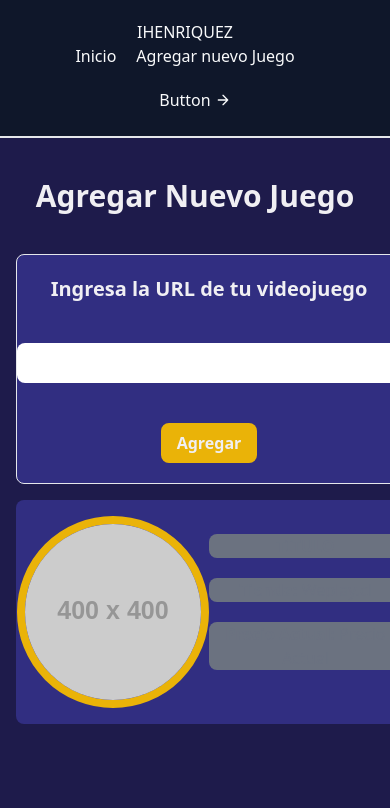
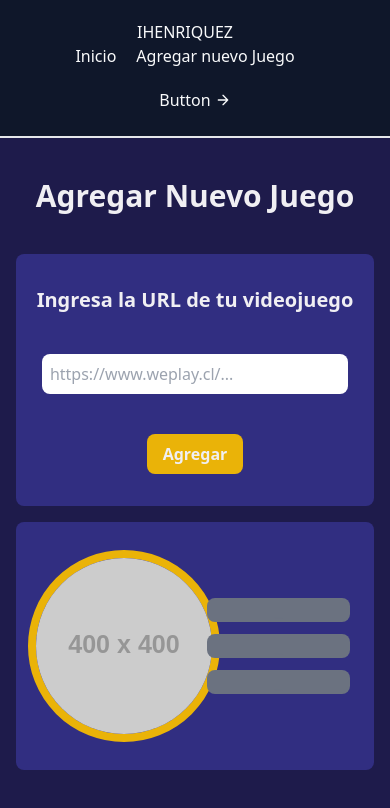
Before and after one commit to IvanHenriquez96/web_scraping, a Next.js app: page /agregarJuego in a window 390 px wide. Shown: the top 808 px of the page. Built offline with nearby package versions, Linux system fonts and the light colour scheme; what tailwindcss-animated would draw is missing.

Commit message:
arreglando dimensiones responsive

```diff
--- a/src/app/components/CardJuego.tsx
+++ b/src/app/components/CardJuego.tsx
@@ -15,9 +15,9 @@
 }) => {
   return (
     <>
-      <div className="p-2 md:w-1/3 text-white hover:scale-105 ease-in duration-100 ">
+      <div className="p-2 md:w-1/3  text-white hover:scale-105 ease-in duration-100 ">
         <Link href={`infoJuego/${id}`}>
-          <div className="grid  grid-cols-2 m-2 rounded-lg bg-indigo-900 shadow-lg">
+          <div className="grid grid-cols-2 m-2 rounded-lg bg-indigo-900 shadow-lg  ">
             <div className="rounded-full overflow-hidden w-36 h-36 flex justify-center items-center mx-auto my-auto border-4 border-yellow-500">
               <img src={url_image} alt={title} />
             </div>
--- a/src/app/components/FormularioAgregar.tsx
+++ b/src/app/components/FormularioAgregar.tsx
@@ -1,33 +1,139 @@
 "use client";
 
+import { useState } from "react";
+
 export const FormularioAgregar = () => {
+  const [url, setUrl] = useState("");
+  const [errores, setErrores] = useState<string[]>([]);
+  const [isLoading, setIsLoading] = useState(false);
+  const [datosJuego, setDatosJuego] = useState(null);
+
   const agregarJuego = () => {
-    console.log("agrega");
+    let err: any = [];
+    setErrores(err);
+    //valida que sea de la tienda weplay
+
+    try {
+      let url_formato = new URL(url);
+      console.log("agrega", url_formato);
+
+      if (url_formato.hostname !== "www.weplay.cl") {
+        err.push("La URL debe pertenecer a la tienda Weplay.cl");
+        return;
+      }
+
+      //Todo OK, se agrega el juego
+      scrapearJuego(url_formato);
+    } catch (error) {
+      err.push("Error en el formato de la URL");
+      setErrores(err);
+      console.log(error, "test");
+    }
   };
+
+  const scrapearJuego = async (url: URL) => {
+    setIsLoading(true);
+
+    let juego = {
+      url_game: url,
+    };
+
+    let result = await fetch(`http://45.236.128.210:3031/api/`, {
+      method: "POST",
+      headers: {
+        "Content-Type": "application/json",
+      },
+      body: JSON.stringify(juego),
+    });
+
+    let datos_juego = await result.json();
+
+    setIsLoading(false);
+    setDatosJuego(datos_juego.juego);
+
+    console.log(datos_juego);
+  };
+
+  const handleChange = (e: any) => {
+    setErrores([]);
+    setUrl(e.target.value);
+  };
+
   return (
     <div className="grid md:grid-cols-2 gap-4">
-      <div className="border rounded-lg bg-indigo-900">
+      <div className=" rounded-lg bg-indigo-900 p-3">
         <div className="text-center">
           <p className="font-semibold my-5 text-xl">Ingresa la URL de tu videojuego</p>
-          <input type="text" className="text-gray-900 my-5 w-96 h-10 rounded-lg p-2" />
+          <input
+            onChange={handleChange}
+            type="text"
+            className="text-gray-900 my-5 w-11/12 h-10 rounded-lg p-2"
+            placeholder="https://www.weplay.cl/..."
+          />
           <br />
+
+          {errores.length > 0 && (
+            <div className="bg-red-400 rounded-lg w-96 mx-auto">
+              <ul>
+                {errores.map((error, index) => {
+                  return (
+                    <li className="font-semibold" key={index}>
+                      {error}
+                    </li>
+                  );
+                })}
+              </ul>
+            </div>
+          )}
+
           <button
             onClick={agregarJuego}
-            className="bg-yellow-500 font-bold my-5 px-4 py-2 rounded-lg"
+            className={`bg-yellow-500 font-bold my-5 px-4 py-2 rounded-lg ${
+              isLoading && "bg-yellow-600 animate-pulse"
+            }`}
+            disabled={isLoading}
           >
-            Agregar
+            {isLoading ? "Agregando" : "Agregar"}
           </button>
         </div>
       </div>
 
-      <div className="text-center  ">
+      <div className="text-center">
         <div className="  text-gray-500 ">
-          <div className="grid  grid-cols-2  rounded-lg bg-indigo-900 ">
+          <div
+            className={`grid  grid-cols-2  rounded-lg p-3 bg-indigo-900 ${
+              isLoading && "animate-pulse"
+            }`}
+          >
             <div className="rounded-full overflow-hidden w-48 h-48 flex my-4 justify-center items-center mx-auto border-8 border-yellow-500">
-              <img src={"https://placehold.co/400x400"} alt={"imagen placeholder"} />
+              <img
+                src={`${
+                  datosJuego ? datosJuego.url_image : "https://placehold.co/400x400"
+                }`}
+                alt={"imagen placeholder"}
+              />
             </div>
 
-            <div className=" flex justify-center items-center ">
+            {datosJuego ? (
+              <div className="my-auto p-3 text-white">
+                <p className="w-12/12 md:my-10 my-3 font-semibold"> {datosJuego.title}</p>
+                <p className="w-12/12 md:my-10 my-3">
+                  <span className="font-semibold">Precio:</span> {datosJuego.actual_price}
+                </p>
+                <p className="w-12/12 md:my-10 my-3">
+                  {" "}
+                  <span className="font-semibold">Tienda:</span> {datosJuego.tienda}
+                </p>
+              </div>
+            ) : (
+              <div className="my-auto p-3">
+                <p className="bg-gray-500 w-12/12 md:my-10 my-3 rounded-lg">_</p>
+                <p className="bg-gray-500 w-12/12 md:my-10 my-3 rounded-lg">_</p>
+                <p className="bg-gray-500 w-12/12 md:my-10 my-3 rounded-lg">_</p>
+              </div>
+            )}
+
+            {/* <div className=" flex justify-center items-center ">
               <div>
                 <h2 className="font-bold bg-gray-500 rounded-lg ">TITULO</h2>
                 <p className="my-5 font-semibold bg-gray-500 rounded-lg">
@@ -37,7 +143,7 @@
                   Precio Actual: <span className="font-normal">{"Precio Actual"}</span>
                 </p>
               </div>
-            </div>
+            </div> */}
           </div>
         </div>
       </div>
--- a/src/app/infoJuego/[idJuego]/page.tsx
+++ b/src/app/infoJuego/[idJuego]/page.tsx
@@ -44,6 +44,8 @@
 async function getData(idJuego: string) {
   const res = await fetch(`http://45.236.128.210:3031/api/${idJuego}`);
 
+  console.log(res);
+
   if (!res.ok) {
     // This will activate the closest `error.js` Error Boundary
     throw new Error("Failed to fetch data");
```
